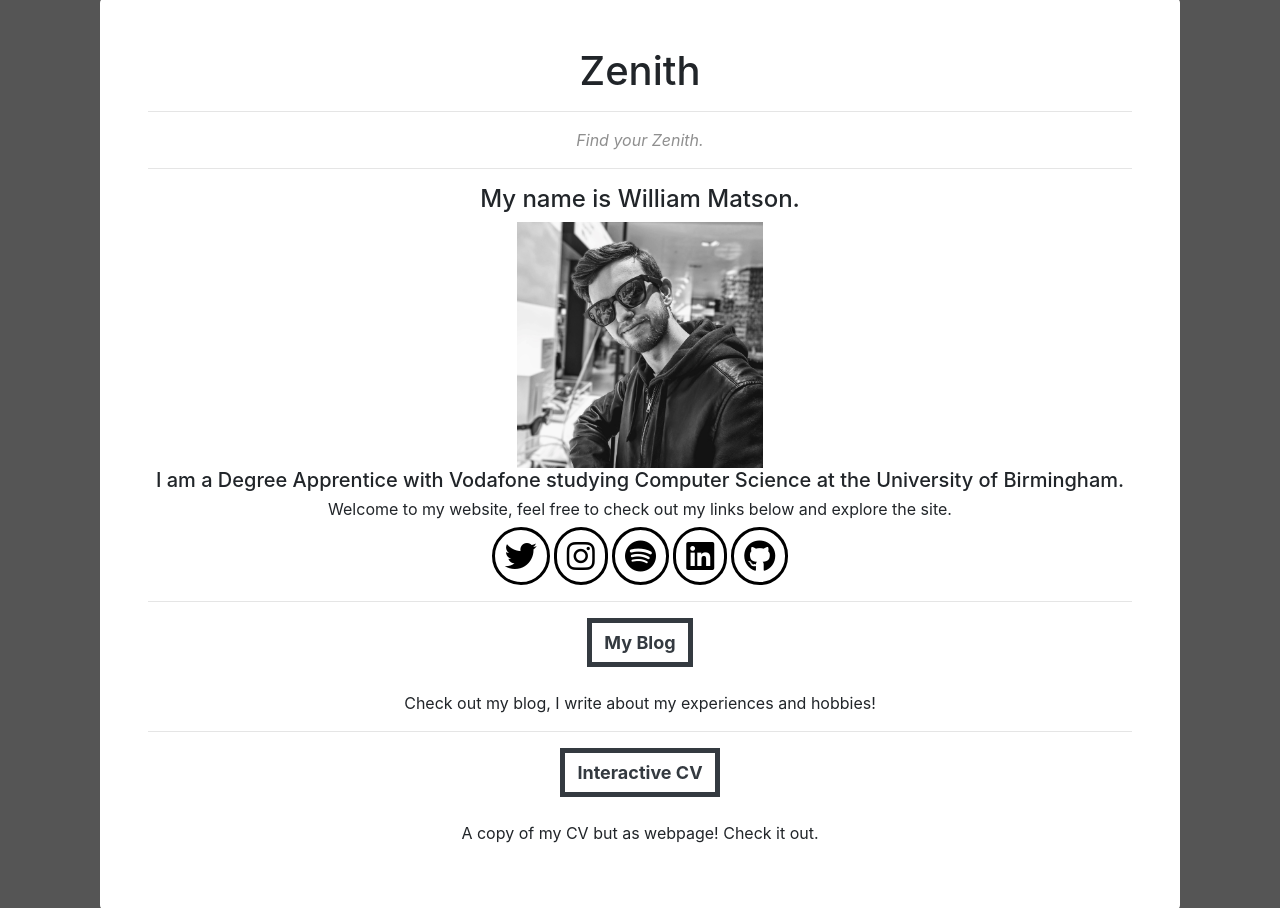
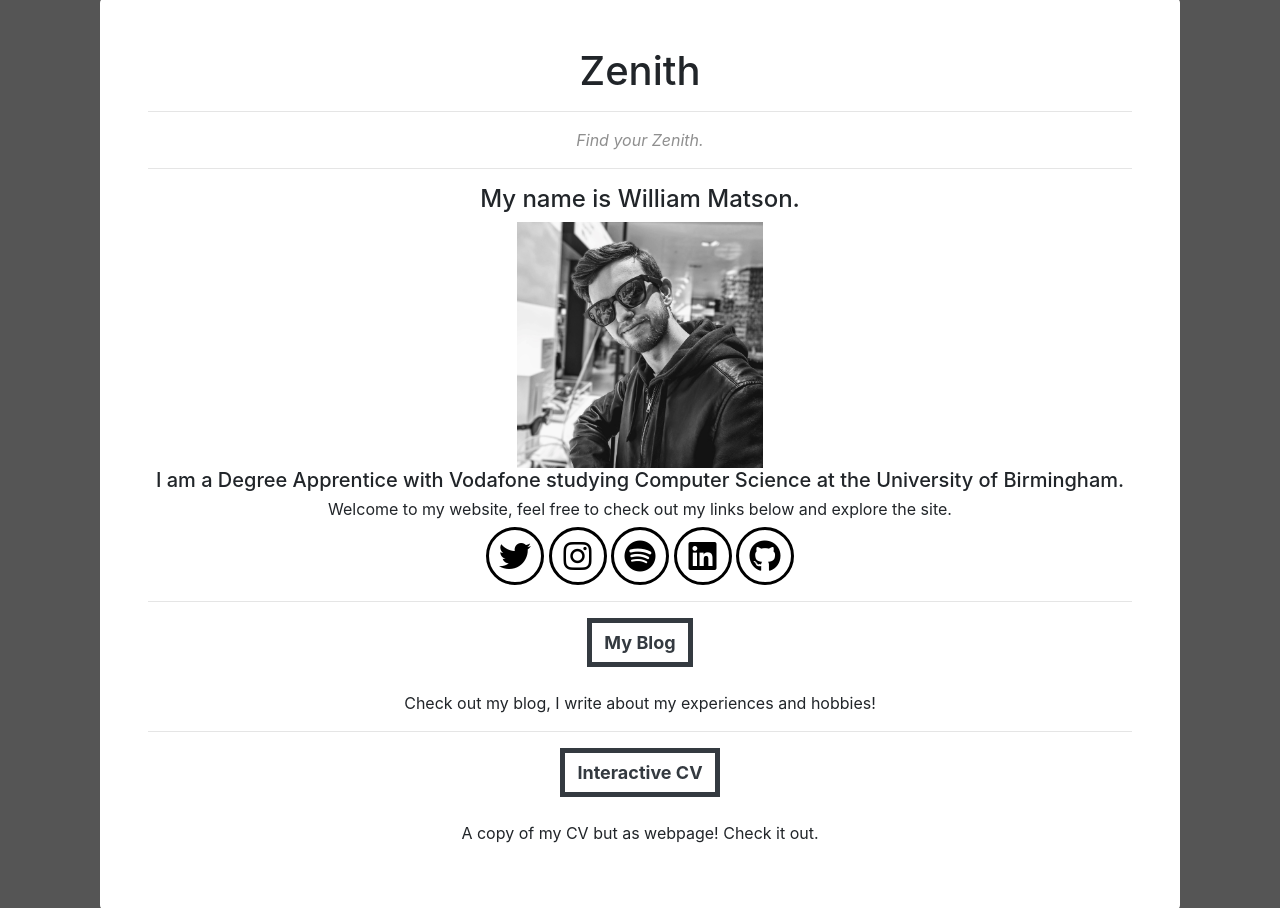
Before and after one commit to WillEdMatsypie/bridging-coursework, a Django app: page / in a window 1280 px wide. Shown: the part 73-981 px from the top of the page. Run offline with Django 3.2, Linux system fonts and the light colour scheme; some libraries are stand-ins or nearby versions.

Commit message:
Fixed social button sizes

```diff
--- a/home/static/css/base.css
+++ b/home/static/css/base.css
@@ -53,12 +53,13 @@ a:hover {
 }
 
 .social-btn {
+    width: 58px;
+    height: 58px;
+    text-align: center;
     color: black;
     border: 3px solid black;
     border-radius: 500px;
-    font-size: xx-large;
-    align-items: center;
-    vertical-align: middle;
+    font-size: 32px;
     padding: 1%;
     display: inline-block;
     transition: 0.5s;
```
